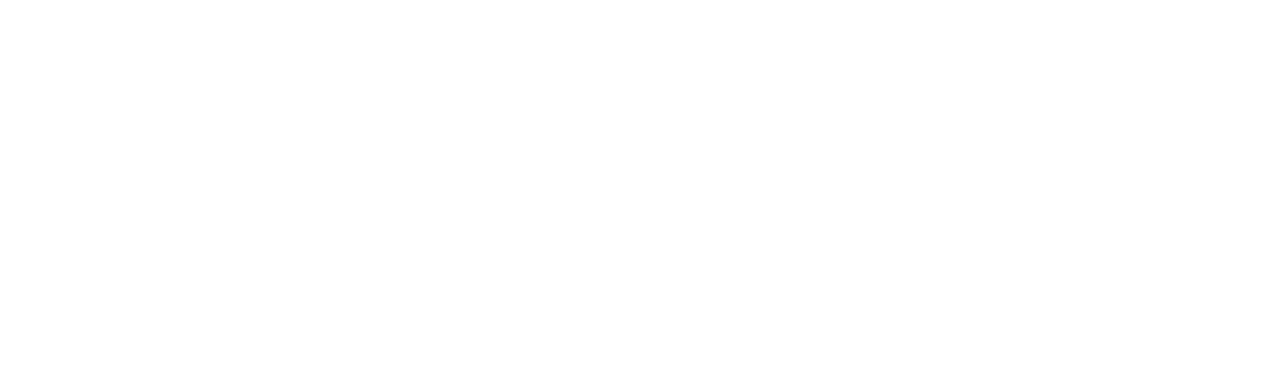
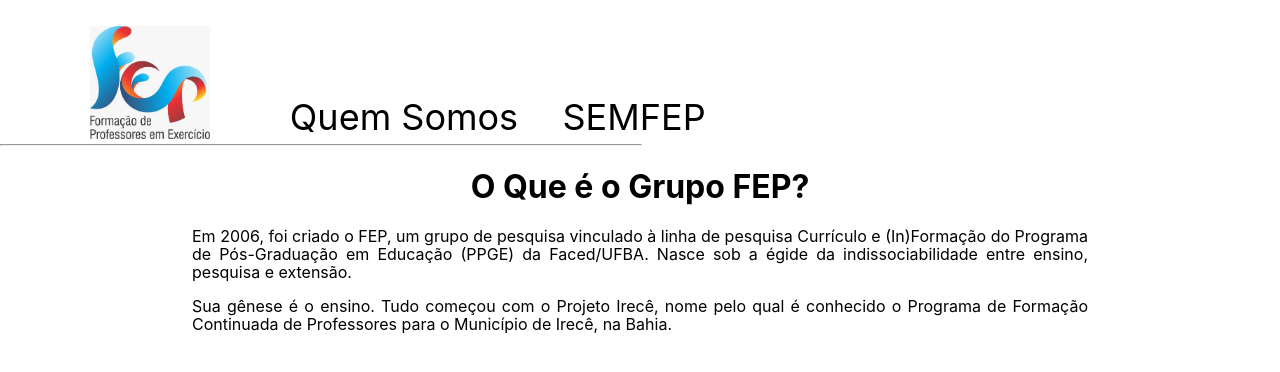
Before and after one commit to iuryroque/semfep, a React (Create React App) app: page /quem-somos in a window 1280 px wide. Shown: the top 372 px of the page. Built offline with nearby package versions, Linux system fonts and the light colour scheme.

Commit message:
Adiciona o link da pagina /quem-somos

```diff
--- a/src/App.js
+++ b/src/App.js
@@ -8,8 +8,7 @@
 import FrameWorkPage from './pages/frameWork';
 import ContactsPage from './pages/contacts';
 import DataSheetPage from './pages/datasheet';
-import {Switch,Route,Link} from 'react-router-dom'
-
+import { Switch, Route, Link } from 'react-router-dom';
 
 function App() {
   return (
@@ -23,17 +22,14 @@
       {/* <DataSheetPage /> */}
       {/* <FrameWorkPage /> */}
 
-
-
       <Switch>
-        <Route path='/' exact component={Home} />
-        <Route path='/semfep' exact component={SemfepHomePage} />
-        <Route path='/semfep/frames' exact component={FramesPage} />
-        <Route path='/semfep/contatos' exact component={ContactsPage} />
-        <Route path='/semfep/ficha-tecnica' exact component={DataSheetPage} />
-
+        <Route path="/" exact component={Home} />
+        <Route path="/quem-somos" exact component={Home} />
+        <Route path="/semfep" exact component={SemfepHomePage} />
+        <Route path="/semfep/frames" exact component={FramesPage} />
+        <Route path="/semfep/contatos" exact component={ContactsPage} />
+        <Route path="/semfep/ficha-tecnica" exact component={DataSheetPage} />
       </Switch>
-
     </div>
   );
 }
--- a/src/pages/home.jsx
+++ b/src/pages/home.jsx
@@ -1,7 +1,7 @@
 import '../App.css';
 import './home.css';
 import imagem from '../images/color-logo.jpg';
-import {Link} from 'react-router-dom'
+import { Link } from 'react-router-dom';
 
 function Home() {
   return (
@@ -9,21 +9,26 @@
       <header className="header-home">
         <nav className="nav-home">
           <img className="img-logo-home" src={imagem} alt="fep logo" />
-          <div className='links-home'>
-            <Link to=''>Quem Somos</Link>
-            <Link to='/semfep'>SEMFEP</Link>
+          <div className="links-home">
+            <Link to="/quem-somos">Quem Somos</Link>
+            <Link to="/semfep">SEMFEP</Link>
           </div>
         </nav>
-            <hr className="hr-home" />
+        <hr className="hr-home" />
       </header>
       <body className="body-home">
-        <h1 className='h1-home'>O Que é o Grupo FEP?</h1>
+        <h1 className="h1-home">O Que é o Grupo FEP?</h1>
         <section className="class-home">
-          <p className='p-home'>
-          Em 2006, foi criado o FEP, um grupo de pesquisa vinculado à linha de pesquisa Currículo e (In)Formação do Programa de Pós-Graduação em Educação (PPGE) da Faced/UFBA. Nasce sob a égide da indissociabilidade entre ensino, pesquisa e extensão.
+          <p className="p-home">
+            Em 2006, foi criado o FEP, um grupo de pesquisa vinculado à linha de
+            pesquisa Currículo e (In)Formação do Programa de Pós-Graduação em
+            Educação (PPGE) da Faced/UFBA. Nasce sob a égide da
+            indissociabilidade entre ensino, pesquisa e extensão.
           </p>
-          <p className='p-home'>
-          Sua gênese é o ensino. Tudo começou com o Projeto Irecê, nome pelo qual é conhecido o Programa de Formação Continuada de Professores para o Município de Irecê, na Bahia.
+          <p className="p-home">
+            Sua gênese é o ensino. Tudo começou com o Projeto Irecê, nome pelo
+            qual é conhecido o Programa de Formação Continuada de Professores
+            para o Município de Irecê, na Bahia.
           </p>
         </section>
       </body>
```
